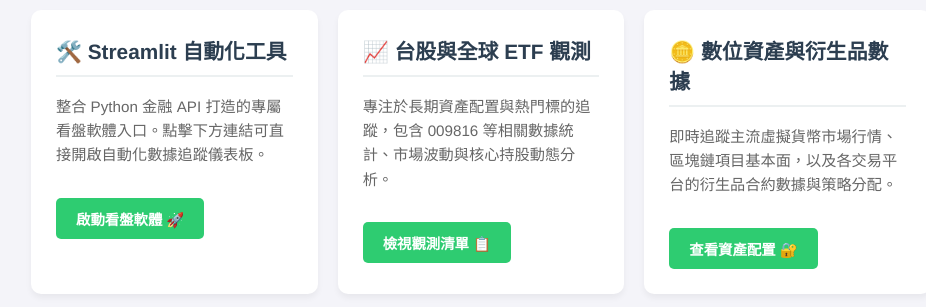
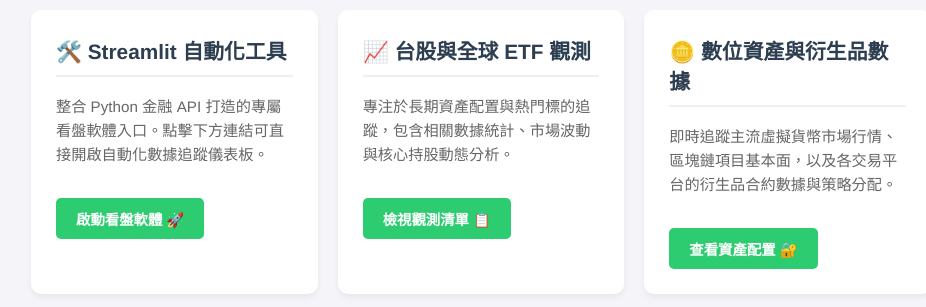
Before and after one commit to 0985684246bb-afk/hello-brian, a plain HTML site: page invest.html in a window 1280 px wide. Shown: the part 171-478 px from the top of the page, without its empty margins (159-1085 px from the left). Drawn offline with Linux system fonts and the light colour scheme.

Commit message:
Update invest.html

```diff
--- a/invest.html
+++ b/invest.html
@@ -91,7 +91,7 @@
 
             <div class="card">
                 <h2>📈 台股與全球 ETF 觀測</h2>
-                <p>專注於長期資產配置與熱門標的追蹤，包含 009816 等相關數據統計、市場波動與核心持股動態分析。</p>
+                <p>專注於長期資產配置與熱門標的追蹤，包含相關數據統計、市場波動與核心持股動態分析。</p>
                 <a href="#" class="card-btn">檢視觀測清單 📋</a>
             </div>
 
```
